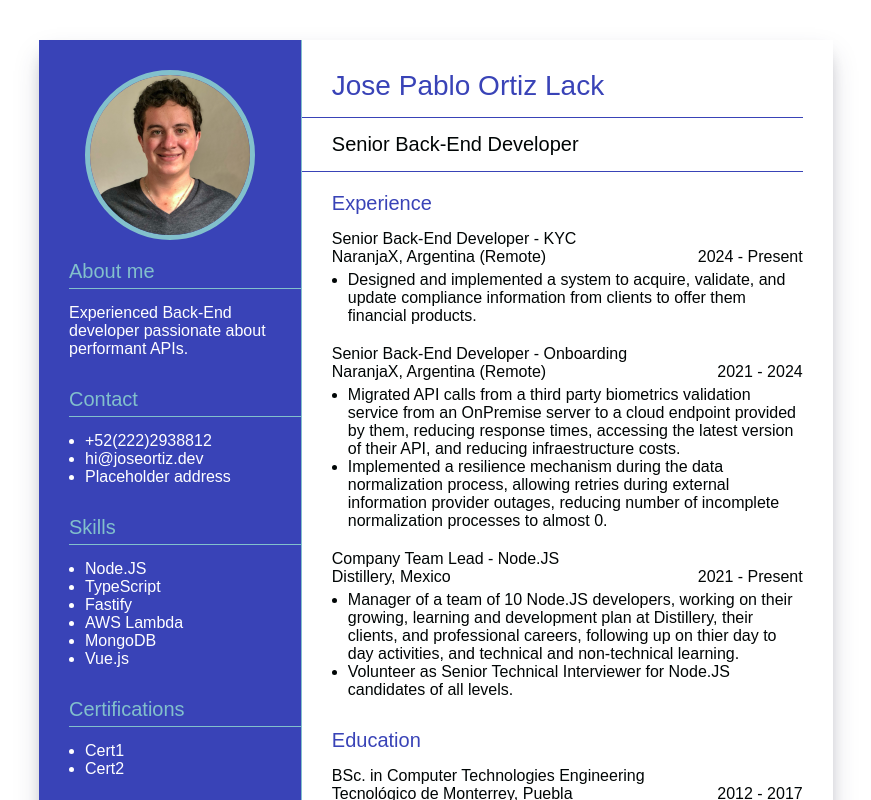
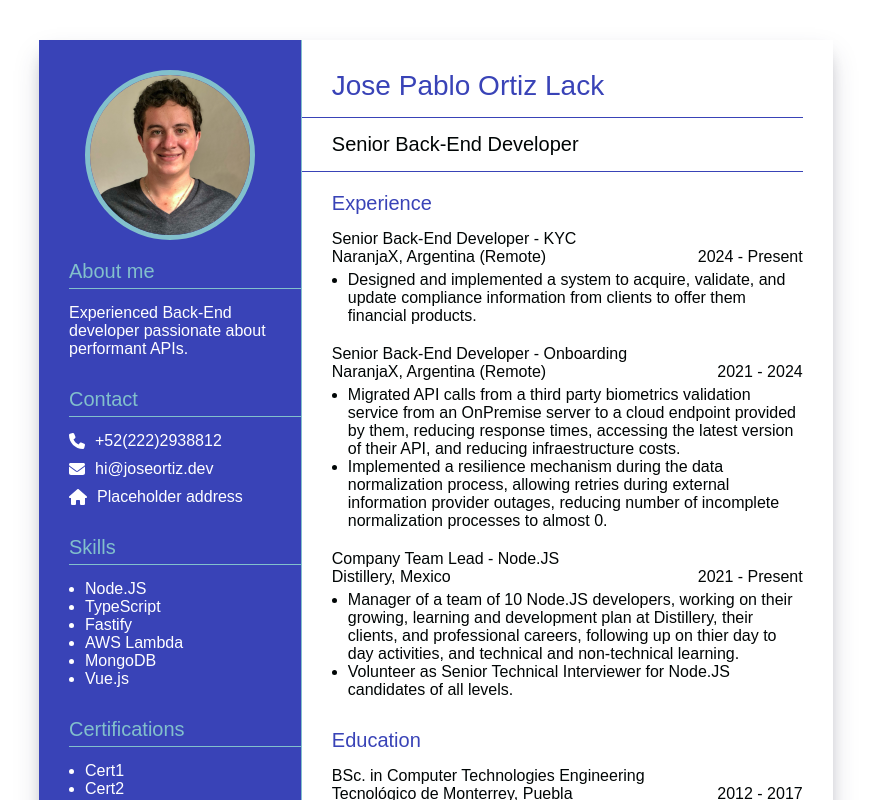
Before and after one commit to sudopriestmx/resume-builder, a Vue app: page / in a window 1280 px wide. Shown: the top 800 px of the page, without its empty margins (1-872 px from the left). Built offline with nearby package versions, Linux system fonts and the light colour scheme.

Commit message:
Separated ContactData, ResumeSection and SectionHeadline components.

```diff
--- a/package.json
+++ b/package.json
@@ -1,6 +1,6 @@
 {
   "name": "resume-builder",
-  "version": "0.0.1",
+  "version": "0.0.3",
   "private": true,
   "type": "module",
   "scripts": {
@@ -11,6 +11,9 @@
     "format": "prettier --write src/"
   },
   "dependencies": {
+    "@fortawesome/fontawesome-svg-core": "^6.5.2",
+    "@fortawesome/free-solid-svg-icons": "^6.5.2",
+    "@fortawesome/vue-fontawesome": "^3.0.8",
     "vue": "^3.4.21"
   },
   "devDependencies": {
--- a/src/App.vue
+++ b/src/App.vue
@@ -2,36 +2,19 @@
   <main class="container">
     <div id="resume" class="d-flex">
       <div class="left-col">
-        <div class="resume-section">
+        <ResumeSection>
           <img :src="imageUrl" alt="profile picture" class="profile-pic" />
-          <h4 class="section-headline" contenteditable="true" @blur="updateHeadline($event, 0)">
-            {{ headlines[0] }}
-          </h4>
-
+          <SectionHeadline :headline="headlines[0]" @headline-edited="updateHeadline($event, 0)" />
           <div contenteditable="true" @blur="updateProperty($event, 'introText')">
             {{ introText }}
           </div>
-        </div>
-        <div class="resume-section">
-          <h4 class="section-headline" contenteditable="true" @blur="updateHeadline($event, 1)">
-            {{ headlines[1] }}
-          </h4>
-          <ul>
-            <li contenteditable="true" @blur="updateNestedProperty($event, 'contact', 'phone')">
-              {{ contact.phone }}
-            </li>
-            <li contenteditable="true" @blur="updateNestedProperty($event, 'contact', 'email')">
-              {{ contact.email }}
-            </li>
-            <li contenteditable="true" @blur="updateNestedProperty($event, 'contact', 'address')">
-              {{ contact.address }}
-            </li>
-          </ul>
-        </div>
-        <div class="resume-section">
-          <h4 class="section-headline" contenteditable="true" @blur="updateHeadline($event, 2)">
-            {{ headlines[2] }}
-          </h4>
+        </ResumeSection>
+        <ResumeSection>
+          <SectionHeadline :headline="headlines[1]" @headline-edited="updateHeadline($event, 1)" />
+          <ContactData :contact="contact" @edit="updateNestedProperty" />
+        </ResumeSection>
+        <ResumeSection>
+          <SectionHeadline :headline="headlines[2]" @headline-edited="updateHeadline($event, 2)" />
           <ul>
             <li
               v-for="(skill, index) in skills"
@@ -42,11 +25,9 @@
               {{ skill }}
             </li>
           </ul>
-        </div>
-        <div class="resume-section">
-          <h4 class="section-headline" contenteditable="true" @blur="updateHeadline($event, 3)">
-            {{ headlines[3] }}
-          </h4>
+        </ResumeSection>
+        <ResumeSection>
+          <SectionHeadline :headline="headlines[3]" @headline-edited="updateHeadline($event, 3)" />
           <ul>
             <li
               v-for="(certification, index) in certifications"
@@ -57,7 +38,7 @@
               {{ certification }}
             </li>
           </ul>
-        </div>
+        </ResumeSection>
       </div>
       <div class="right-col">
         <div class="personal-name" contenteditable="true" @blur="updateProperty($event, 'name')">
@@ -66,10 +47,8 @@
         <div class="personal-title" contenteditable="true" @blur="updateProperty($event, 'title')">
           {{ title }}
         </div>
-        <div class="resume-section">
-          <h4 class="section-headline" contenteditable="true" @blur="updateHeadline($event, 4)">
-            {{ headlines[4] }}
-          </h4>
+        <ResumeSection>
+          <SectionHeadline :headline="headlines[4]" @headline-edited="updateHeadline($event, 4)" />
           <div v-for="(item, index) in experience" :key="index" class="inner-section">
             <div contenteditable="true" @blur="updateExperience($event, 'title', index)">
               {{ item.title }}
@@ -98,11 +77,9 @@
               </li>
             </ul>
           </div>
-        </div>
-        <div class="resume-section">
-          <h4 class="section-headline" contenteditable="true" @blur="updateHeadline($event, 5)">
-            {{ headlines[5] }}
-          </h4>
+        </ResumeSection>
+        <ResumeSection>
+          <SectionHeadline :headline="headlines[5]" @headline-edited="updateHeadline($event, 5)" />
           <div v-for="(item, index) in education" :key="index" class="inner-section">
             <div contenteditable="true" @blur="updateEducation($event, 'title', index)">
               {{ item.title }}
@@ -131,14 +108,23 @@
               </li>
             </ul>
           </div>
-        </div>
+        </ResumeSection>
       </div>
     </div>
   </main>
 </template>
 
 <script>
+import ResumeSection from './components/ResumeSection.vue'
+import SectionHeadline from './components/SectionHeadline.vue'
+import ContactData from './components/ContactData.vue'
+
 export default {
+  components: {
+    ResumeSection,
+    SectionHeadline,
+    ContactData,
+  },
   data() {
     return {
       name: 'Jose Pablo Ortiz Lack',
@@ -198,8 +184,8 @@ export default {
     }
   },
   methods: {
-    updateHeadline(event, index) {
-      this.headlines[index] = event.target.innerText
+    updateHeadline(newValue, index) {
+      this.headlines[index] = newValue
     },
     updateProperty(event, key) {
       this[key] = event.target.innerText
@@ -247,29 +233,6 @@ export default {
   padding: 30px;
 }
 
-.section-headline {
-  font-size: 20px;
-  font-weight: var(--headline-weight);
-  margin-bottom: 15px;
-  margin-top: 0;
-}
-
-.right-col .section-headline {
-  color: var(--highlight-color-right);
-}
-
-.left-col .section-headline {
-  border-bottom: 1px solid var(--highlight-color-left);
-  padding-bottom: 5px;
-  margin-right: -30px;
-  padding-right: 10px;
-  color: var(--highlight-color-left);
-}
-
-.resume-section {
-  margin-bottom: 30px;
-}
-
 .personal-name {
   font-weight: 300;
   color: var(--highlight-color-right);
--- /dev/null
+++ b/src/components/ContactData.vue
@@ -0,0 +1,54 @@
+<template>
+  <ul class="contact">
+    <li>
+      <font-awesome-icon icon="fa-solid fa-phone" />
+      <span contenteditable="true" @blur="$emit('edit', $event, 'contact', 'phone')">
+        {{ contact.phone }}
+      </span>
+    </li>
+    <li>
+      <font-awesome-icon icon="fa-solid fa-envelope" />
+      <span contenteditable="true" @blur="$emit('edit', $event, 'contact', 'email')">
+        {{ contact.email }}
+      </span>
+    </li>
+    <li>
+      <font-awesome-icon icon="fa-solid fa-house" />
+      <span contenteditable="true" @blur="$emit('edit', $event, 'contact', 'address')">
+        {{ contact.address }}
+      </span>
+    </li>
+  </ul>
+</template>
+
+<script>
+export default {
+  props: ['contact'],
+}
+</script>
+
+<style scoped>
+.contact li {
+  display: flex;
+  align-items: center;
+  flex-wrap: wrap;
+  margin-bottom: 10px;
+}
+
+.contact li:last-child {
+  margin-bottom: 0;
+}
+
+.contact svg {
+  display: inline-block;
+  margin-right: 10px;
+}
+
+.contact span {
+  width: 80%;
+}
+
+#resume .contact {
+  padding-inline-start: 0;
+}
+</style>
--- /dev/null
+++ b/src/components/ResumeSection.vue
@@ -0,0 +1,11 @@
+<template>
+  <div class="resume-section">
+    <slot></slot>
+  </div>
+</template>
+
+<style scoped>
+.resume-section {
+  margin-bottom: 30px;
+}
+</style>
--- /dev/null
+++ b/src/components/SectionHeadline.vue
@@ -0,0 +1,37 @@
+<template>
+  <h4 class="section-headline" contenteditable="true" @blur="notifyParent">
+    {{ headline }}
+  </h4>
+</template>
+
+<script>
+export default {
+  props: ['headline'],
+  methods: {
+    notifyParent(event) {
+      this.$emit('headlineEdited', event.target.innerText)
+    },
+  },
+}
+</script>
+
+<style scoped>
+.section-headline {
+  font-size: 20px;
+  font-weight: var(--headline-weight);
+  margin-bottom: 15px;
+  margin-top: 0;
+}
+
+.right-col .section-headline {
+  color: var(--highlight-color-right);
+}
+
+.left-col .section-headline {
+  border-bottom: 1px solid var(--highlight-color-left);
+  padding-bottom: 5px;
+  margin-right: -30px;
+  padding-right: 10px;
+  color: var(--highlight-color-left);
+}
+</style>
--- a/src/main.js
+++ b/src/main.js
@@ -3,4 +3,14 @@ import './assets/main.css'
 import { createApp } from 'vue'
 import App from './App.vue'
 
-createApp(App).mount('#app')
+/* import the fontawesome core */
+import { library } from '@fortawesome/fontawesome-svg-core'
+
+/* import font awesome icon component */
+import { FontAwesomeIcon } from '@fortawesome/vue-fontawesome'
+
+import { faPhone, faEnvelope, faHouse } from '@fortawesome/free-solid-svg-icons'
+
+library.add(faPhone, faEnvelope, faHouse)
+
+createApp(App).component('font-awesome-icon', FontAwesomeIcon).mount('#app')
```
Also changed, not shown: 1 other file (tests, documents, lock files or other folders).
